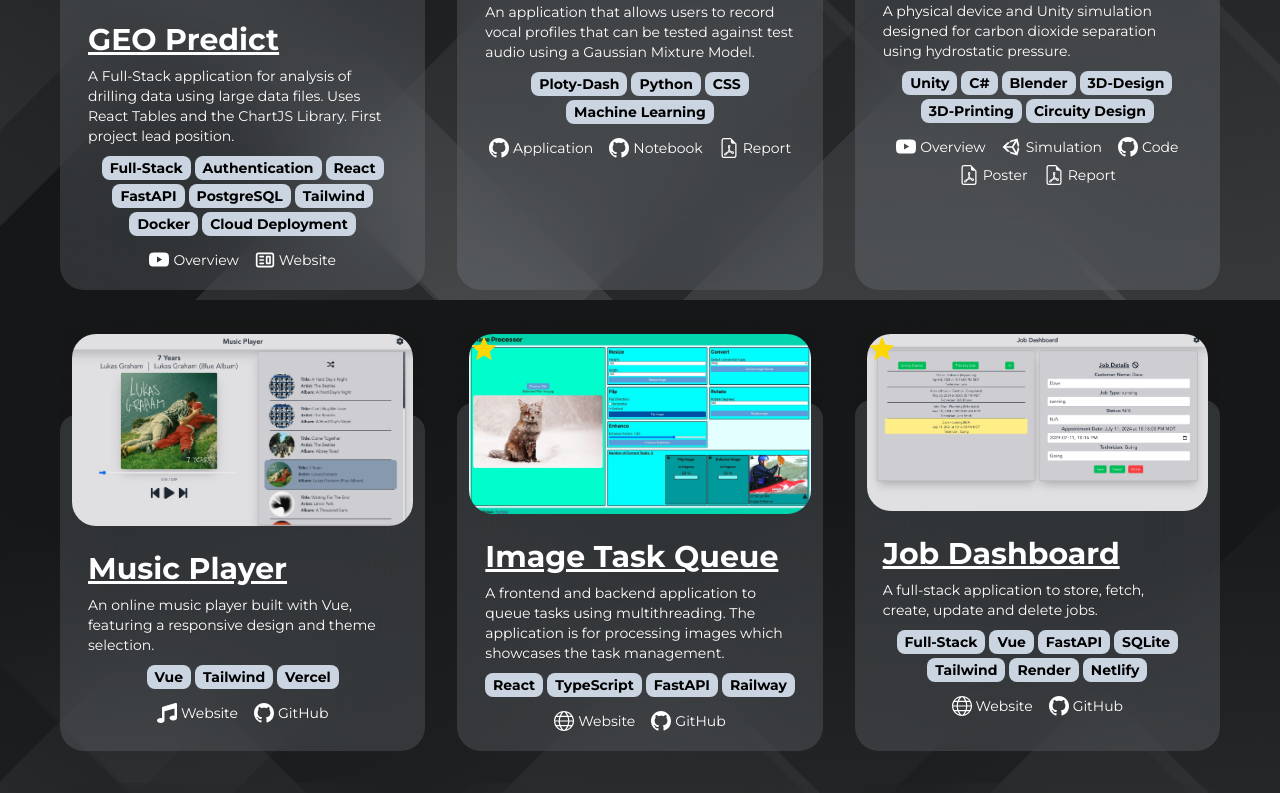
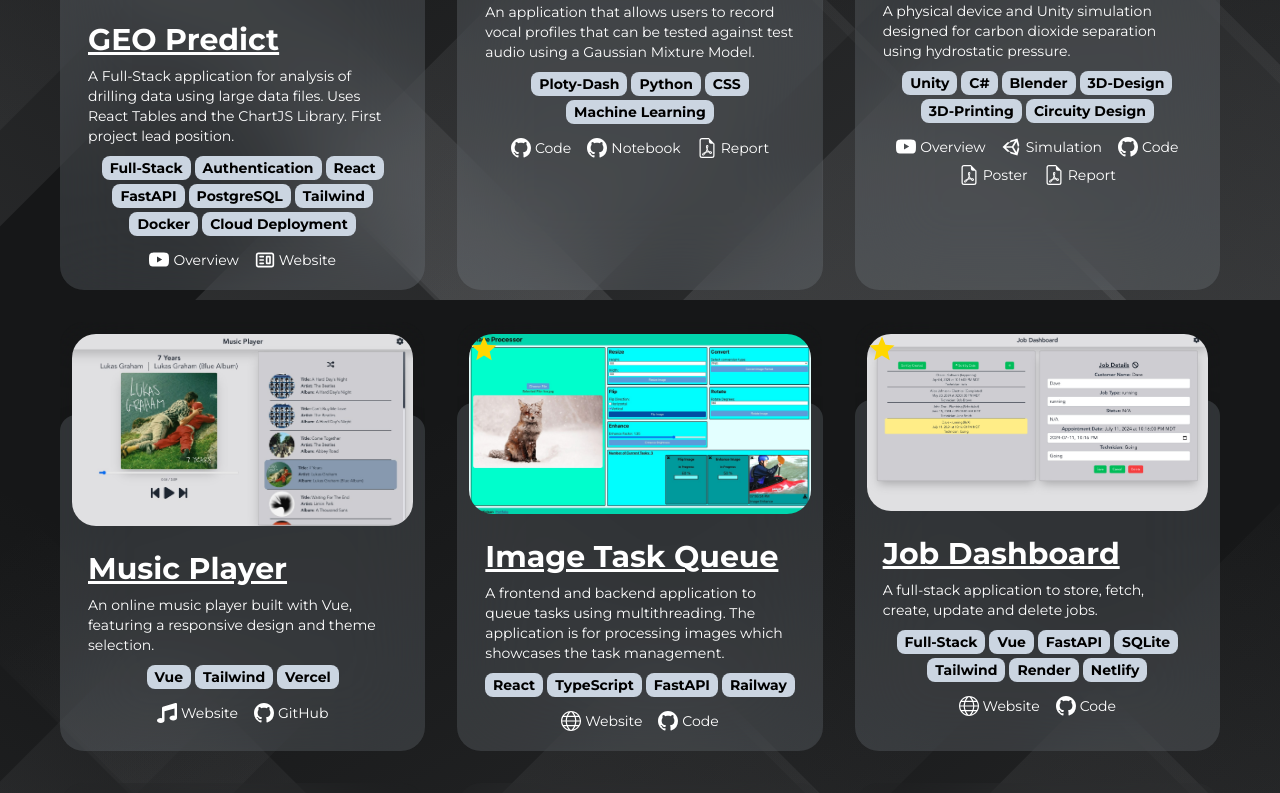
Before and after one commit to ChaceN89/Portfolio-ChaceNielson, a React (Create React App) app: page /#/ in a window 1280 px wide. Shown: the part 2100-2893 px from the top of the page. Built offline with nearby package versions, Linux system fonts and the light colour scheme; grey boxes are pictures that could not be loaded.

Commit message:
Editted the project list data

```diff
--- a/src/data/projectDataList.js
+++ b/src/data/projectDataList.js
@@ -65,7 +65,7 @@ export const projectDataList = [
         img:'/photos/projectPhotos/voice_recognition4.jpg',
         techStack:[ "Ploty-Dash", "Python", "CSS", "Machine Learning"],
         externalLinks:[
-            {name:"Application", link:"https://github.com/ChaceN89/voice-recognition", icon:<BsGithub size={20}/>},
+            {name:"Code", link:"https://github.com/ChaceN89/voice-recognition", icon:<BsGithub size={20}/>},
             {name:"Notebook", link:"https://github.com/ChaceN89/voice-recognition/blob/main/original_notebook/ENCM%20Final%20Project%20Speech%20Recognition.ipynb", icon:<BsGithub size={20}/>},
             {name:"Report", pdf:"Voice ID Report.pdf",  icon:<BsFileEarmarkPdf size={20}/>},
         ],
@@ -114,8 +114,8 @@ export const projectDataList = [
         img:'/photos/projectPhotos/imageProcessor.jpg',
         techStack:["React", "TypeScript", "FastAPI", "Railway" ],
         externalLinks:[
-            {name:"Website", link:"https://frontend-production-4f55.up.railway.app/", icon:<TfiWorld size={20}/>},
-            {name:"GitHub", link:"https://github.com/ChaceN89/job-dashboard", icon:<BsGithub size={20}/>},
+            {name:"Website", link:"https://main--img-processor.netlify.app/", icon:<TfiWorld size={20}/>},
+            {name:"Code", link:"https://github.com/ChaceN89/image-processor", icon:<BsGithub size={20}/>},
         ],
     },
     {
@@ -126,7 +126,7 @@ export const projectDataList = [
         techStack:["Full-Stack", "Vue", "FastAPI", "SQLite", "Tailwind", "Render", "Netlify" ],
         externalLinks:[
             {name:"Website", link:"https://job-dashboard-chace.netlify.app/", icon:<TfiWorld size={20}/>},
-            {name:"GitHub", link:"", icon:<BsGithub size={20}/>},
+            {name:"Code", link:"https://github.com/ChaceN89/job-dashboard", icon:<BsGithub size={20}/>},
         ],
     },
     {
@@ -136,7 +136,7 @@ export const projectDataList = [
         techStack:["Full-Stack", "Authentication", "MongoDB", "React", "ExpressJS",  "NodeJS"],
         externalLinks:[
             {name:"Overview", link:"https://www.youtube.com/watch?v=mktAIV4sjFQ", icon:<BsYoutube size={20}/>},
-            {name:"GitHub", link:"https://github.com/ChaceN89/Aviar", icon:<BsGithub size={20}/>},
+            {name:"Code", link:"https://github.com/ChaceN89/Aviar", icon:<BsGithub size={20}/>},
         ],
         modalInfo:{
             description:aviarDescription_long,
@@ -150,7 +150,7 @@ export const projectDataList = [
         img:'/photos/projectPhotos/portfolio.jpg',
         techStack:["React", "Tailwind", "CSS", "Vercel"],
         externalLinks:[
-            {name:"GitHub", link:"https://github.com/ChaceN89/Portfolio-ChaceNielson", icon:<BsGithub size={20}/>}
+            {name:"Code", link:"https://github.com/ChaceN89/Portfolio-ChaceNielson", icon:<BsGithub size={20}/>}
         ],
     },
     {
@@ -170,7 +170,7 @@ export const projectDataList = [
         img:'/photos/projectPhotos/jenga1.jpg',
         techStack:["Unity","C#", "Haptic Pen", "OpenHaptics" ],
         externalLinks:[
-            {name:"GitHub", link:"https://github.com/ChaceN89/Haptic-Jenga", icon:<BsGithub size={20}/>}
+            {name:"Code", link:"https://github.com/ChaceN89/Haptic-Jenga", icon:<BsGithub size={20}/>}
         ],
         modalInfo:{
             description:JengaDescription,
```
